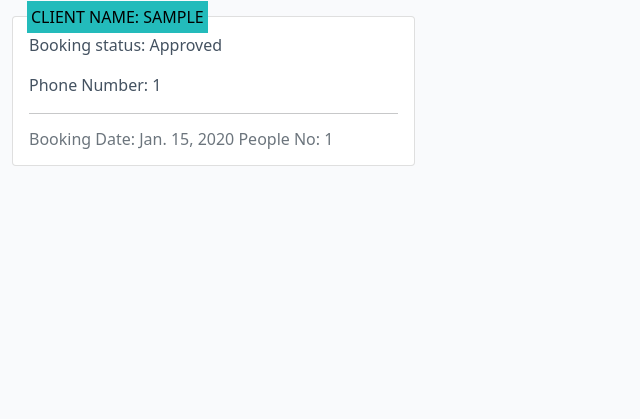
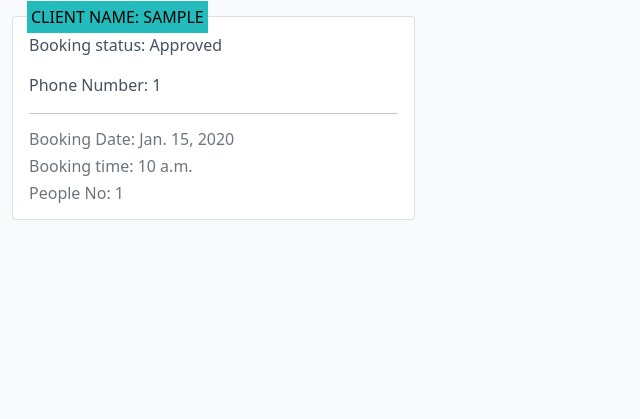
Before and after one commit to Melhefnawi/Restaurant-Booking, a Django app: page /booking/show_all_prev_bookings/ in a window 1280 px wide. Shown: the part 60-479 px from the top of the page, without its empty margins (0-640 px from the left). Run offline with Django 3.2, Linux system fonts and the light colour scheme; a user stored in the database is signed in; tables that the repository leaves empty hold one stand-in row (values such as "Sample post").

Commit message:
adjusting the HTML

```diff
--- a/templates/booking/show_booking.html
+++ b/templates/booking/show_booking.html
@@ -28,8 +28,10 @@
                             </a>
                             <hr />
                             <p class="card-text text-muted h6">
-                                Booking Date: {{booking.Date}} People No: {{booking.People_No}}
+                                Booking Date: {{booking.Date}}
                             </p>
+                            <p class="card-text text-muted h6">Booking time: {{booking.Time}}</p>
+                            <p class="card-text text-muted h6">People No: {{booking.People_No}}</p>
                         </div>
                     </div>
                 </div>
```
